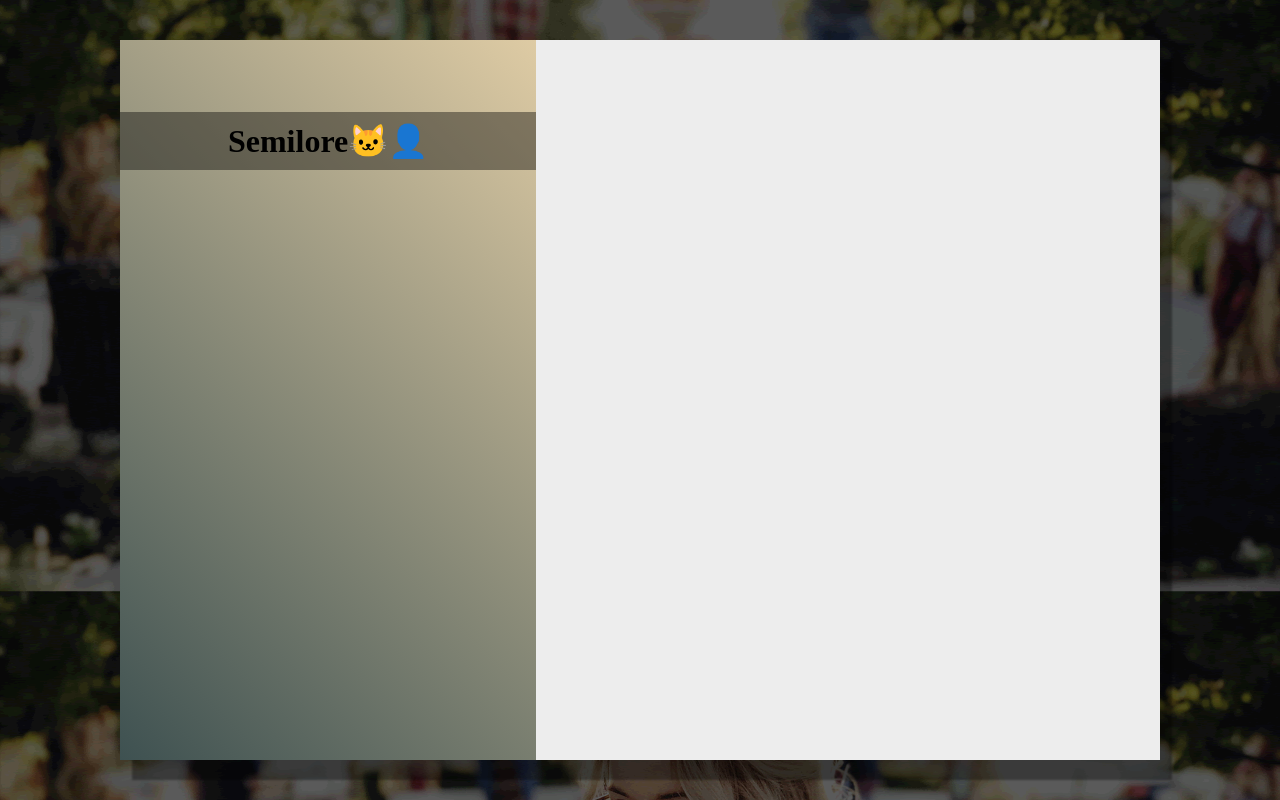
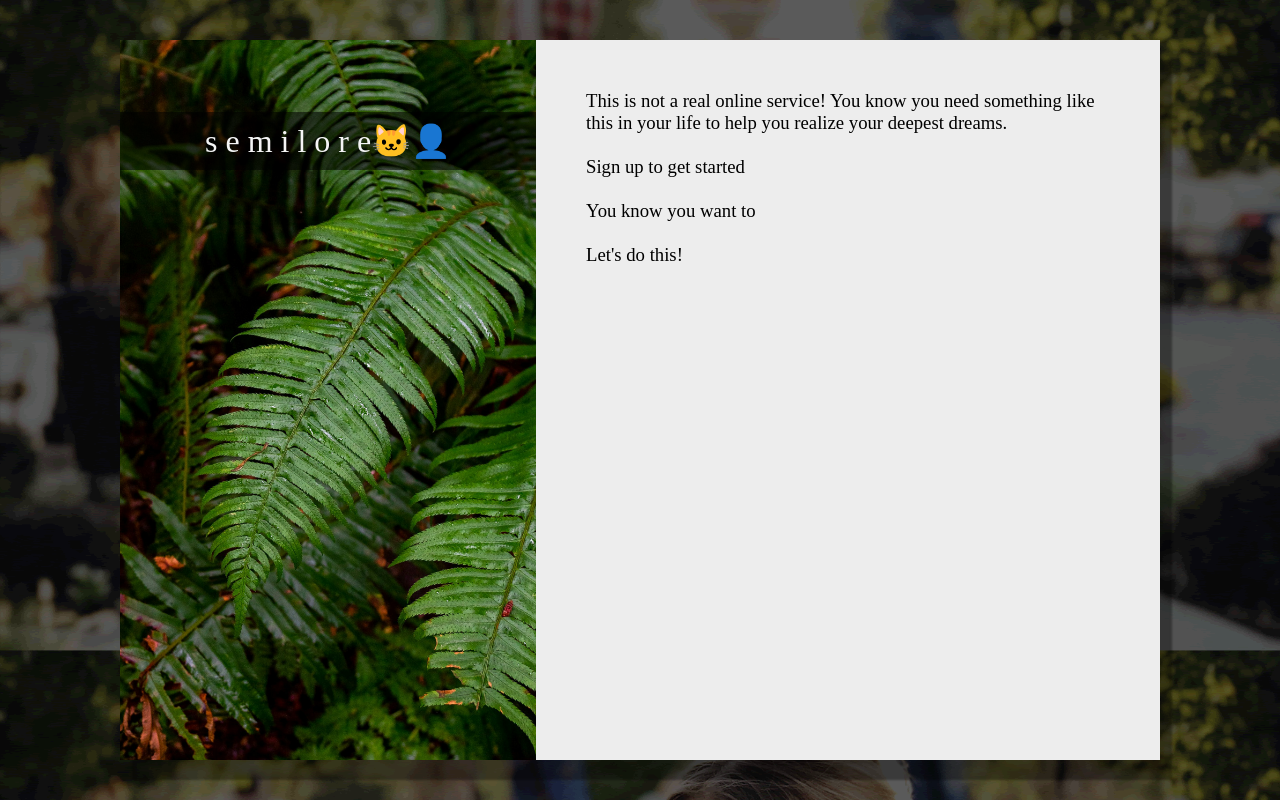
Before and after one commit to Semilore317/T.O.P-sign-up-from, a plain HTML site: page index.html in a window 1280 px wide. Drawn offline with Linux system fonts and the light colour scheme.

```diff
--- a/index.html
+++ b/index.html
@@ -11,11 +11,27 @@
         <div class="container">
             <div class="img-container">
                 <div class="bar">
-                    <h1>Semilore🐱‍👤</h1>
+                    <h1>s e m i l o r e🐱‍👤</h1>
                 </div>
             </div>
             <div class="text-container">
+                <h3 id="txt-1">
+                    This is not a real online service! You know you need something like this in your life to help you realize your deepest dreams.
 
+                <br/>
+                <br/>
+
+                Sign up to get started
+
+                <br/>
+                <br/>
+
+                You <strong>know</strong> you want to
+
+                <br/>
+                <br/>
+                Let's do this!
+                </h3>
             </div>
         </div>
     </div>
--- a/styles/inex.scss
+++ b/styles/inex.scss
@@ -2,11 +2,12 @@
     margin: 0;
     padding: 0;
     box-sizing: border-box;
+    font-weight: 500;
 }
 
 body{
     background: url(./assets/banner2.png);
-    background-size: 100%;
+    background-size: 110%;
 }
 
 .alpha-container{
@@ -31,15 +32,19 @@
     width: 40%;
     height: 100%;
     overflow: hidden;
-    background: linear-gradient(45deg, #3E5151, #DECBA4);
+    background: url('./assets/halie-west-25xggax4bSA-unsplash.jpg');
+    background-size: 120%;
 
 
     div{
-        background: rgba(0, 0, 0, 0.402);
+        background: rgba(0, 0, 0, 0.537);
         text-align: center;
         padding: 10px;
         position: relative;
         top: 10%;
+        color: whitesmoke;
+        font-family: "Headshots";
+        font-stretch: expanded;
     }
 }
 
@@ -48,4 +53,5 @@
     height: 100%;
     background:rgb(237, 237, 237);
     padding: 50px;
+    font-family: "montserrat";
 }
```
Also changed, not shown: styles/assets/halie-west-25xggax4bSA-unsplash.jpg (added), styles/inex.css, 1 other file.
